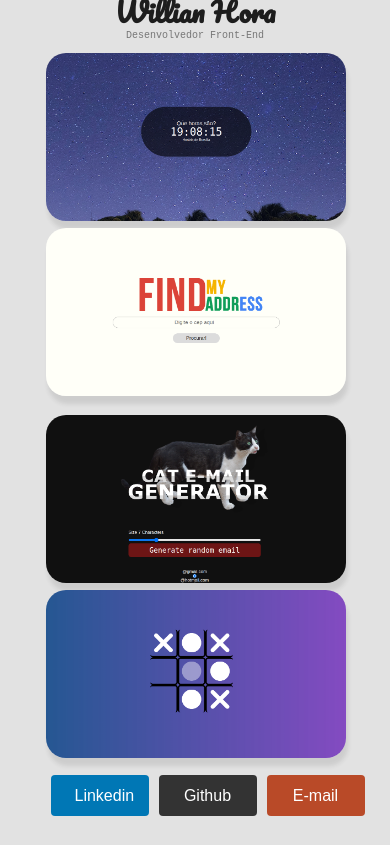
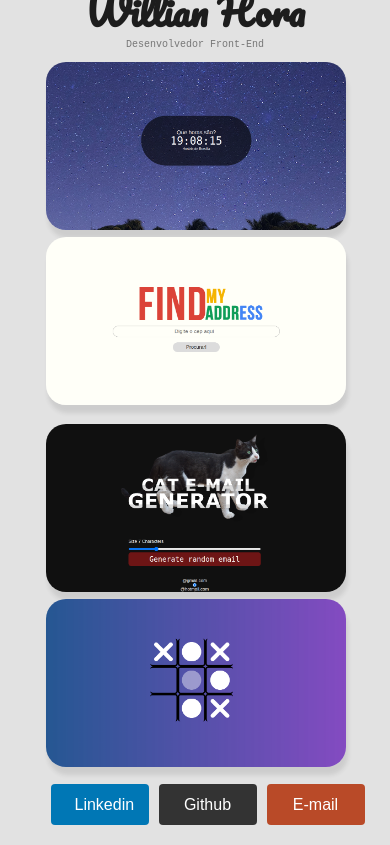
Before and after one commit to WillianHora/link_pages, a plain HTML site: page index.html in a window 390 px wide. Drawn offline with Linux system fonts and the light colour scheme.

Commit message:
Add files via upload

```diff
--- a/index.html
+++ b/index.html
@@ -147,7 +147,7 @@
 
       }
       h1{
-        font-size: 27px;
+        font-size: 37px;
 
      }
      p{
```
